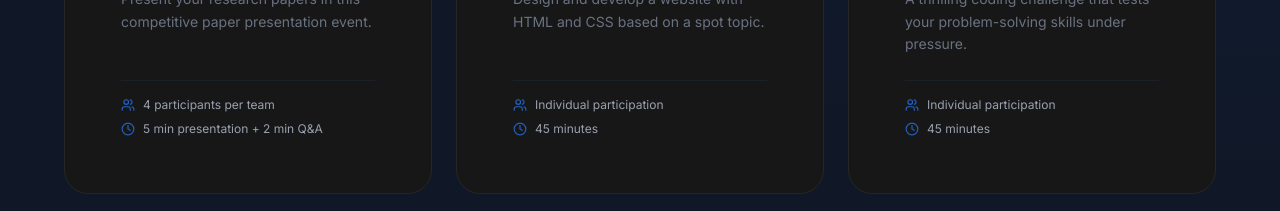
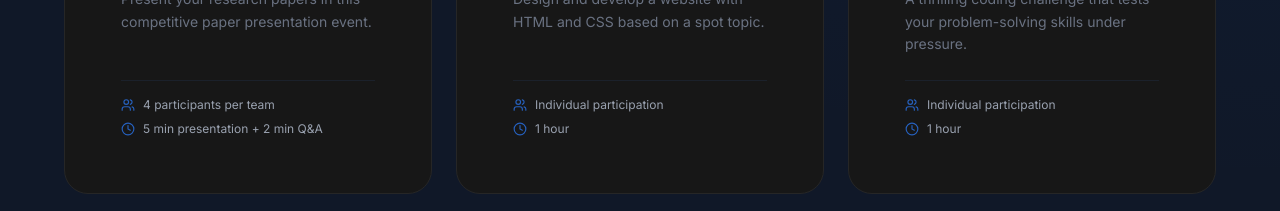
Before and after one commit to arulebin/innovace-25, a Next.js app: page / in a window 1280 px wide. Shown: the part 1940-2151 px from the top of the page. Built offline with nearby package versions, Linux system fonts and the light colour scheme.

Commit message:
update details

```diff
--- a/app/page.js
+++ b/app/page.js
@@ -162,7 +162,7 @@ export default function Home() {
                 <Calendar className="w-4 h-4" /> March 13, 2026
               </span>
               <span className="inline-flex items-center gap-2 px-4 py-2 rounded-full bg-blue-950/60 border border-blue-800/50 text-blue-300 text-sm backdrop-blur-sm">
-                <Clock className="w-4 h-4" /> 8:30 AM
+                <Clock className="w-4 h-4" /> 9:00 AM
               </span>
               <span className="inline-flex items-center gap-2 px-4 py-2 rounded-full bg-blue-950/60 border border-blue-800/50 text-blue-300 text-sm backdrop-blur-sm">
                 <MapPin className="w-4 h-4" /> Conference Hall
@@ -270,7 +270,7 @@ export default function Home() {
               title="Web Matrix"
               description="Design and develop a website with HTML and CSS based on a spot topic."
               participants="Individual participation"
-              duration="45 minutes"
+              duration="1 hour"
               type="technical"
               delay={0.2}
             />
@@ -278,7 +278,7 @@ export default function Home() {
               title="Compile & Conquer"
               description="A thrilling coding challenge that tests your problem-solving skills under pressure."
               participants="Individual participation"
-              duration="45 minutes"
+              duration="1 hour"
               type="technical"
               delay={0.3}
             />
@@ -356,7 +356,7 @@ export default function Home() {
               Ready to Participate?
             </h2>
             <p className="text-lg mb-10 text-blue-200/70 max-w-xl mx-auto leading-relaxed">
-              Register now for InnovSPACE&apos;26. Participation certificates provided for all events.
+              Register now for InnovSPACE&apos;26. Last date to register: 11/03/2026. Registration fee should be paid on the spot. Participation certificates provided for all events.
             </p>
             <motion.a
               href="https://forms.gle/pjUZNBFR7ovdafQz9"
```
